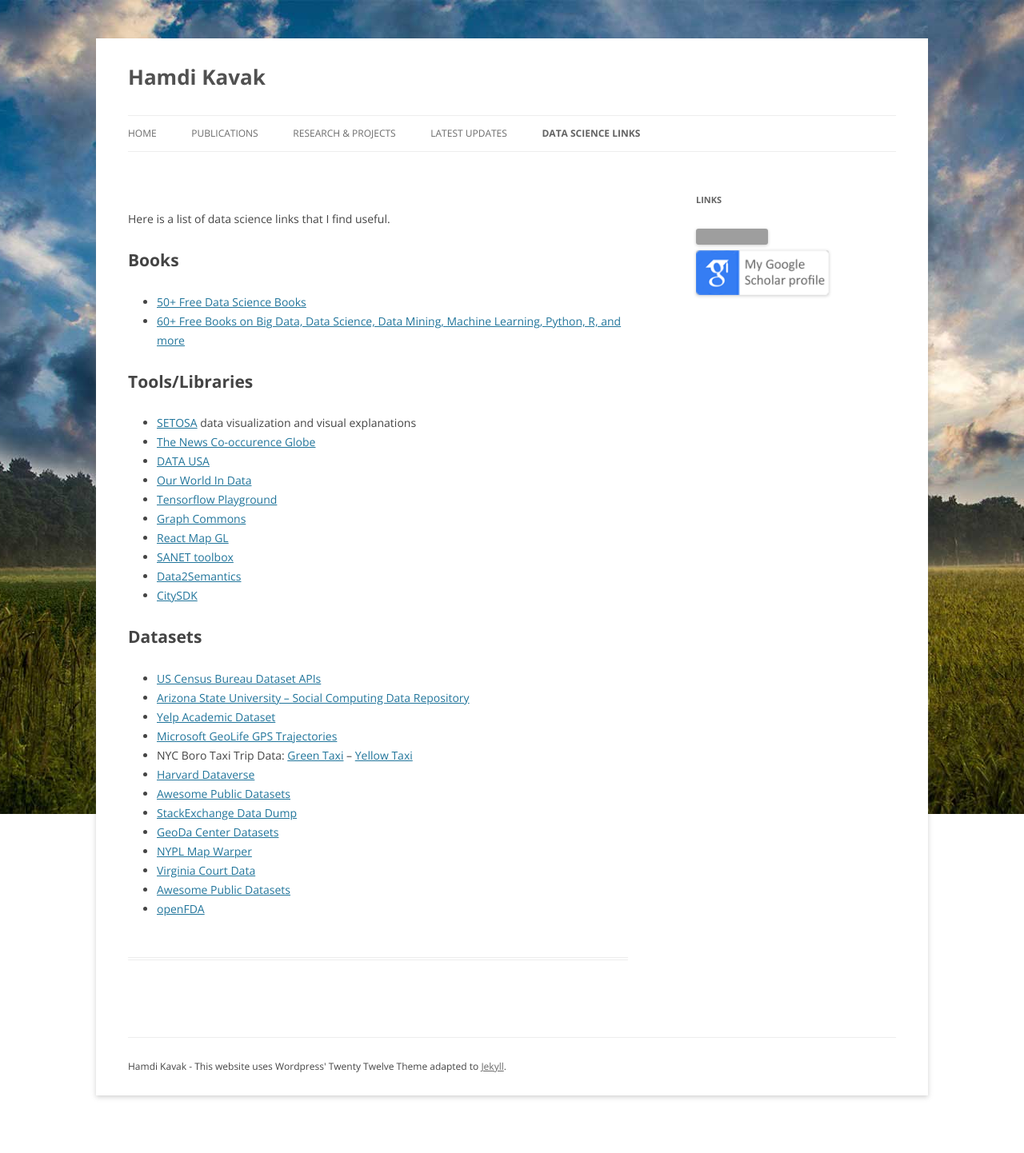
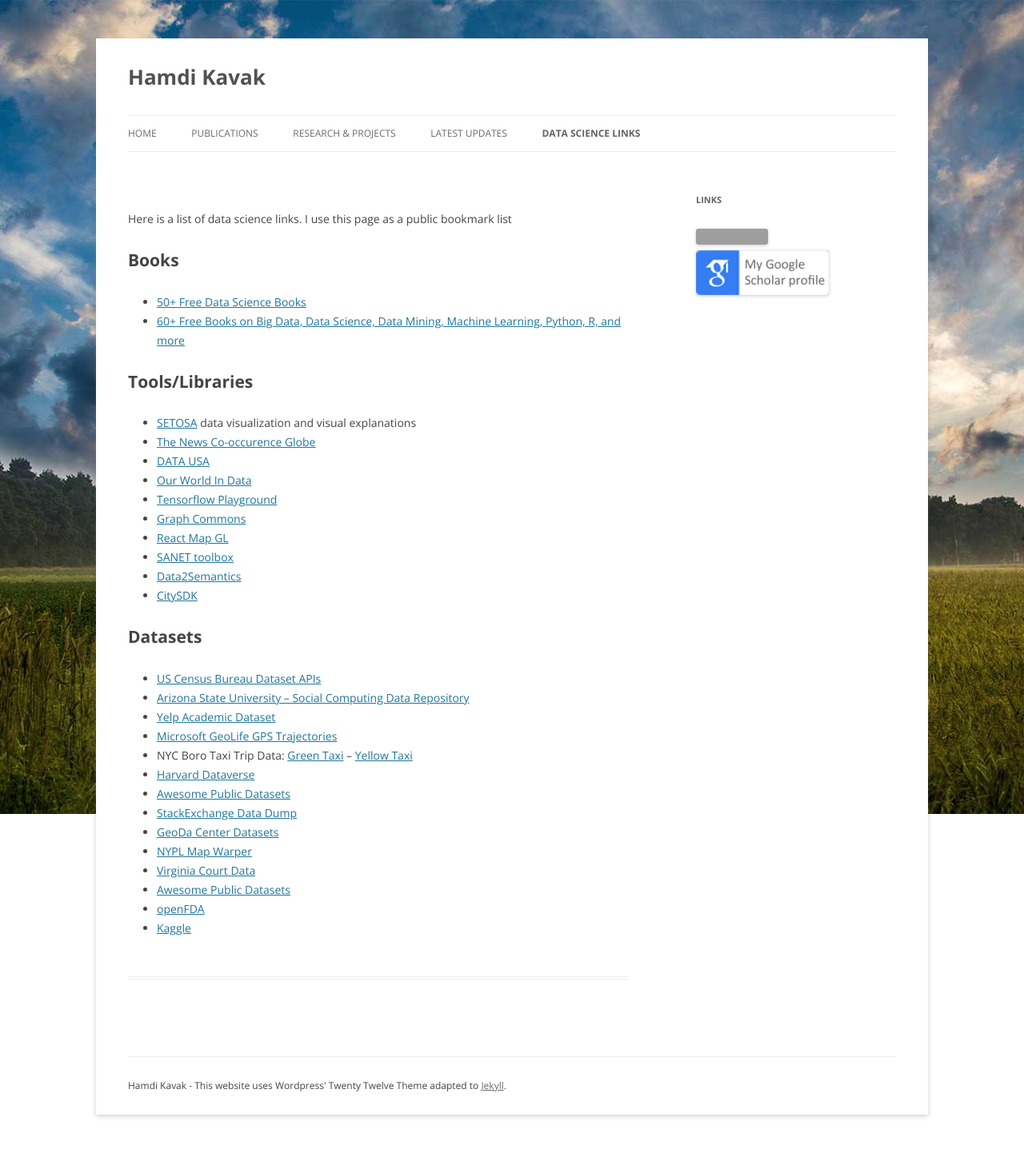
Before and after one commit to hamdikavak/hamdikavak.github.io, a Jekyll site: the page built from datasets/index.html, in a window 1280 px wide. Shown: the whole page at 80% size. Built offline with Jekyll 4.4.1, drawn with Linux system fonts in a browser that asks for light colours; nearby versions of some CDN libraries; library files that are not in the unit come from our copies; before the commit the page ends 1418 px from its top, so only the background shows below that; grey boxes are pictures that could not be loaded.

Commit message:
Update index.html

```diff
--- a/datasets/index.html
+++ b/datasets/index.html
@@ -5,7 +5,7 @@ title: Data science links - Hamdi Kavak
 description: Data science links.
 current_page_datasets: current_page_item
 ---
-<p>Here is a list of data science links that I find useful.</p>
+<p>Here is a list of data science links. I use this page as a public bookmark list</p>
 
 <h1>Books</h1>
 <ul>
@@ -41,5 +41,5 @@ current_page_datasets: current_page_item
 	<li><a href="http://virginiacourtdata.org/">Virginia Court Data</a></li>
 	<li><a href="https://github.com/caesar0301/awesome-public-datasets">Awesome Public Datasets</a></li>
 	<li><a href="https://github.com/FDA/openfda">openFDA</a></li>
-
+	<li><a href="https://www.kaggle.com/datasets">Kaggle</a></li>
 </ul>
```
